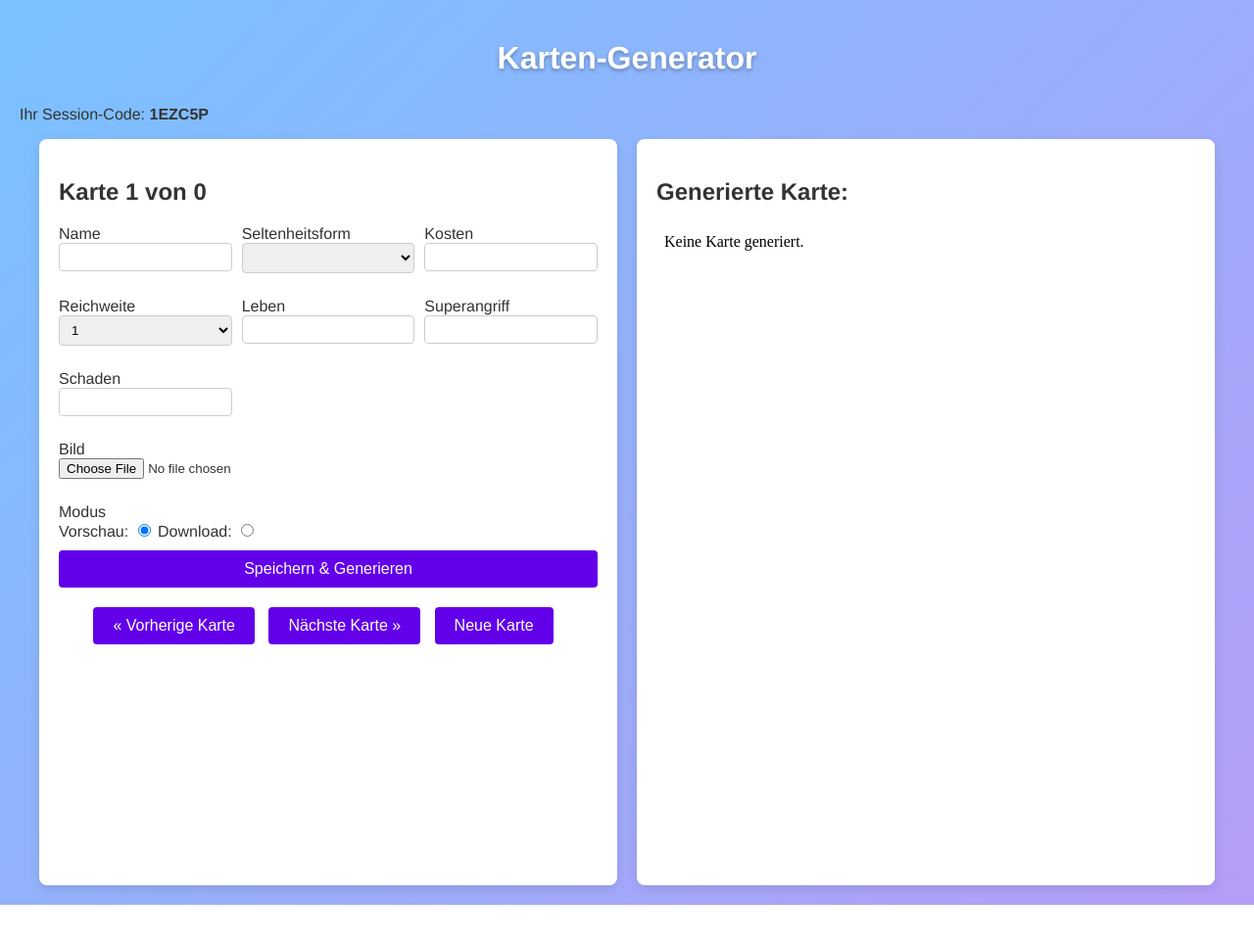
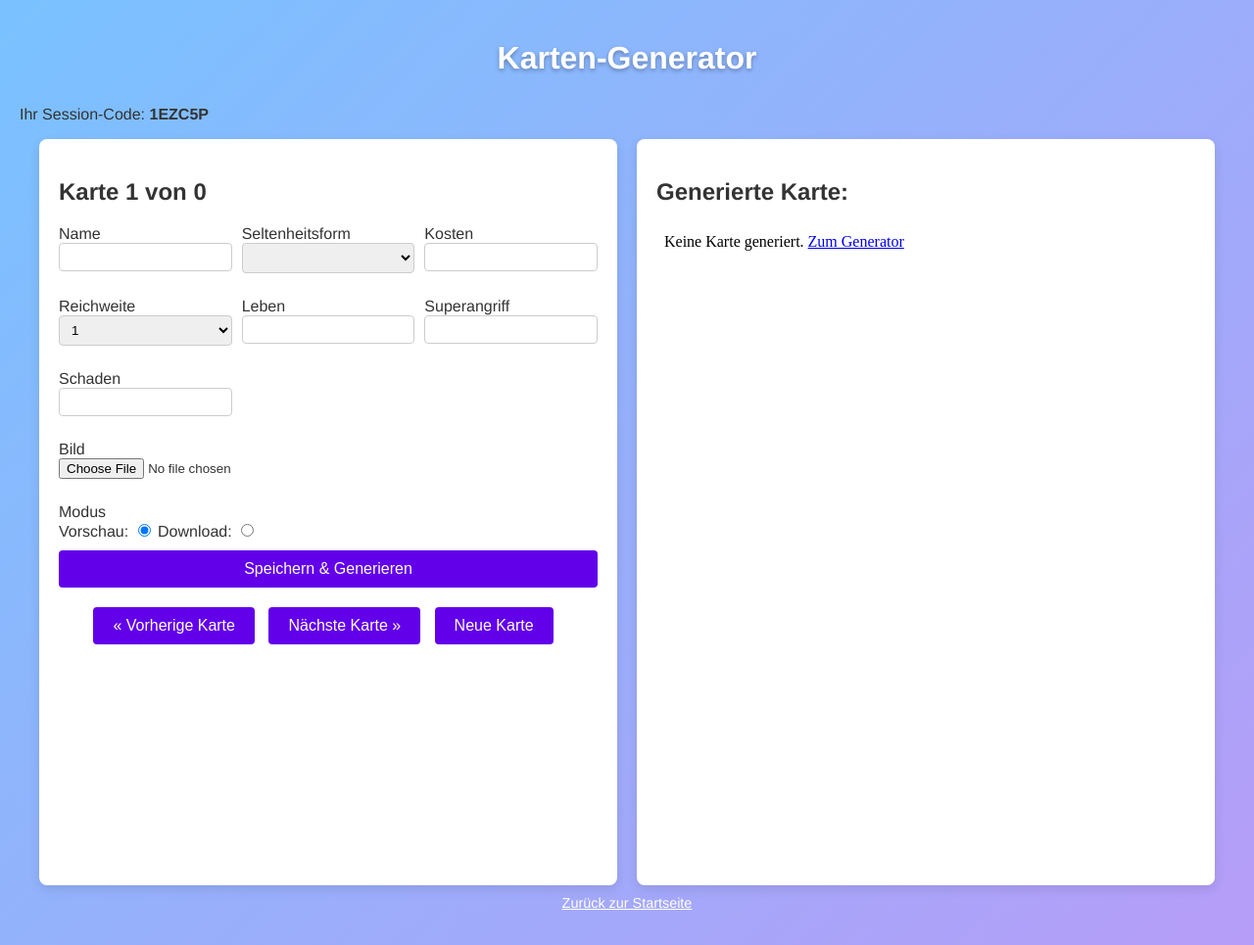
Before and after one commit to Rello/cards, a PHP site: page / in a window 1280 px wide. Shown: the whole page at 98% size. Before the commit the page ends 924 px from the top, so only its background shows below. Run offline with PHP 8.4, Linux system fonts and the light colour scheme.

Commit message:
Add link to welcome page and improve error messages

```diff
--- a/display.php
+++ b/display.php
@@ -4,9 +4,11 @@
 session_start();
 
 // Prüfen, ob Daten vorhanden sind
-if (!isset($_SESSION['cards'])) {
-	echo "Keine Karte generiert.";
-	exit();
+if (!isset($_SESSION['cards']) || empty($_SESSION['cards'])) {
+        header('Content-Type: text/html; charset=utf-8');
+        echo '<p class="error">Keine Karte generiert. ';
+        echo '<a href="index.php">Zum Generator</a></p>';
+        exit();
 }
 
 $cards = $_SESSION['cards'];
@@ -26,5 +28,7 @@ if (isset($cards[$cardIndex])) {
 	header('Content-Type: image/png');
 	echo $imageData;
 } else {
-	echo "Karte nicht gefunden.";
+        header('Content-Type: text/html; charset=utf-8');
+        echo '<p class="error">Karte nicht gefunden. ';
+        echo '<a href="index.php">Zurück</a></p>';
 }
--- a/index.php
+++ b/index.php
@@ -178,6 +178,7 @@
         <iframe id="imageFrame" src="display.php" frameborder="0" width="100%" height="650px"></iframe>
     </div>
 </div>
+<p class="back-link"><a href="welcome.php">Zurück zur Startseite</a></p>
 
 <!-- Unsichtbares iframe zum Verarbeiten des Formulars -->
 <iframe name="hiddenFrame" style="display:none;"></iframe>
--- a/style.css
+++ b/style.css
@@ -104,3 +104,14 @@ img {
     color: #ff3860;
     font-weight: bold;
 }
+
+.back-link {
+    text-align: center;
+    margin-top: 10px;
+    font-size: 0.9em;
+}
+
+.back-link a {
+    color: #fff;
+    text-decoration: underline;
+}
```
